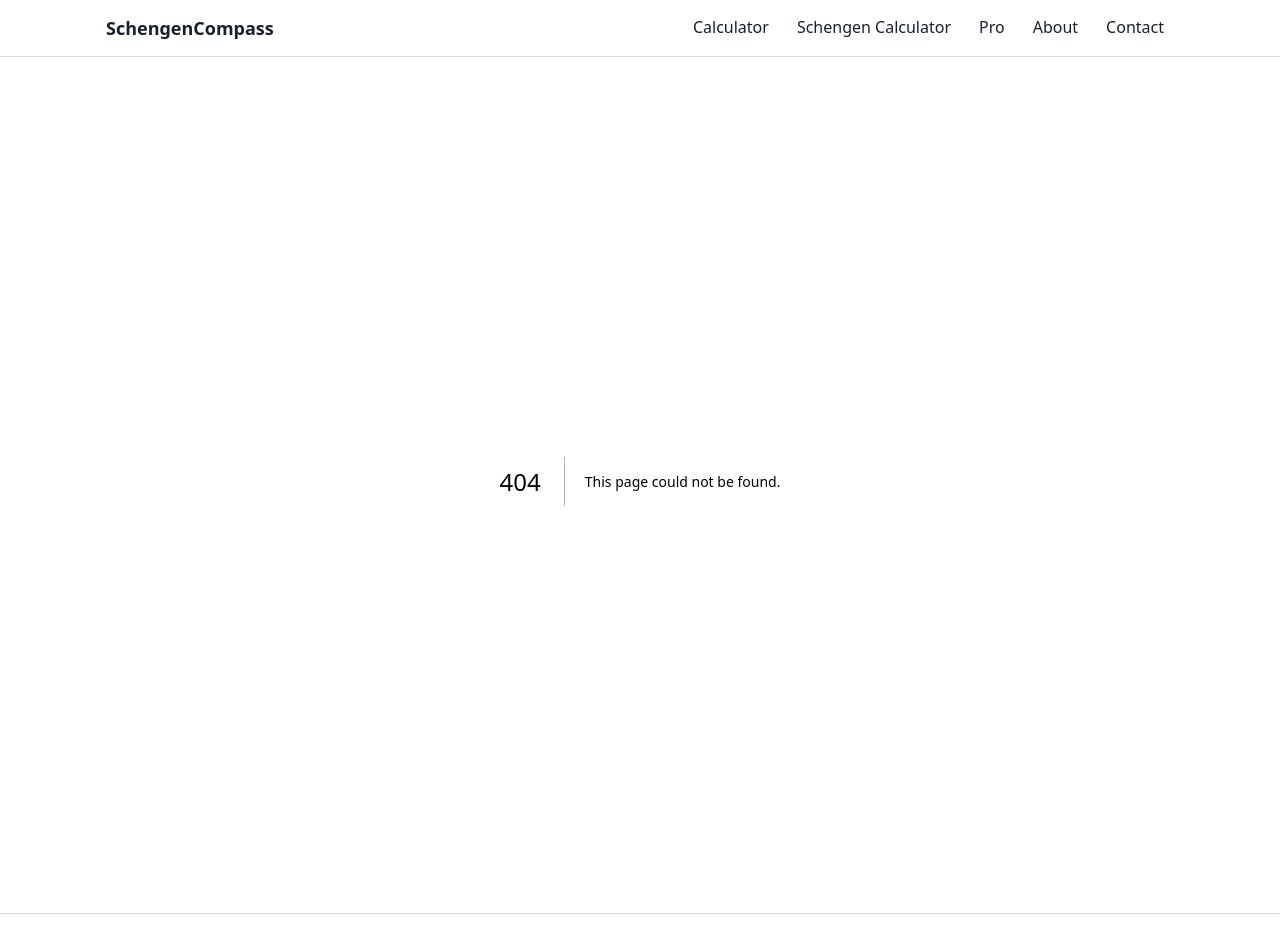
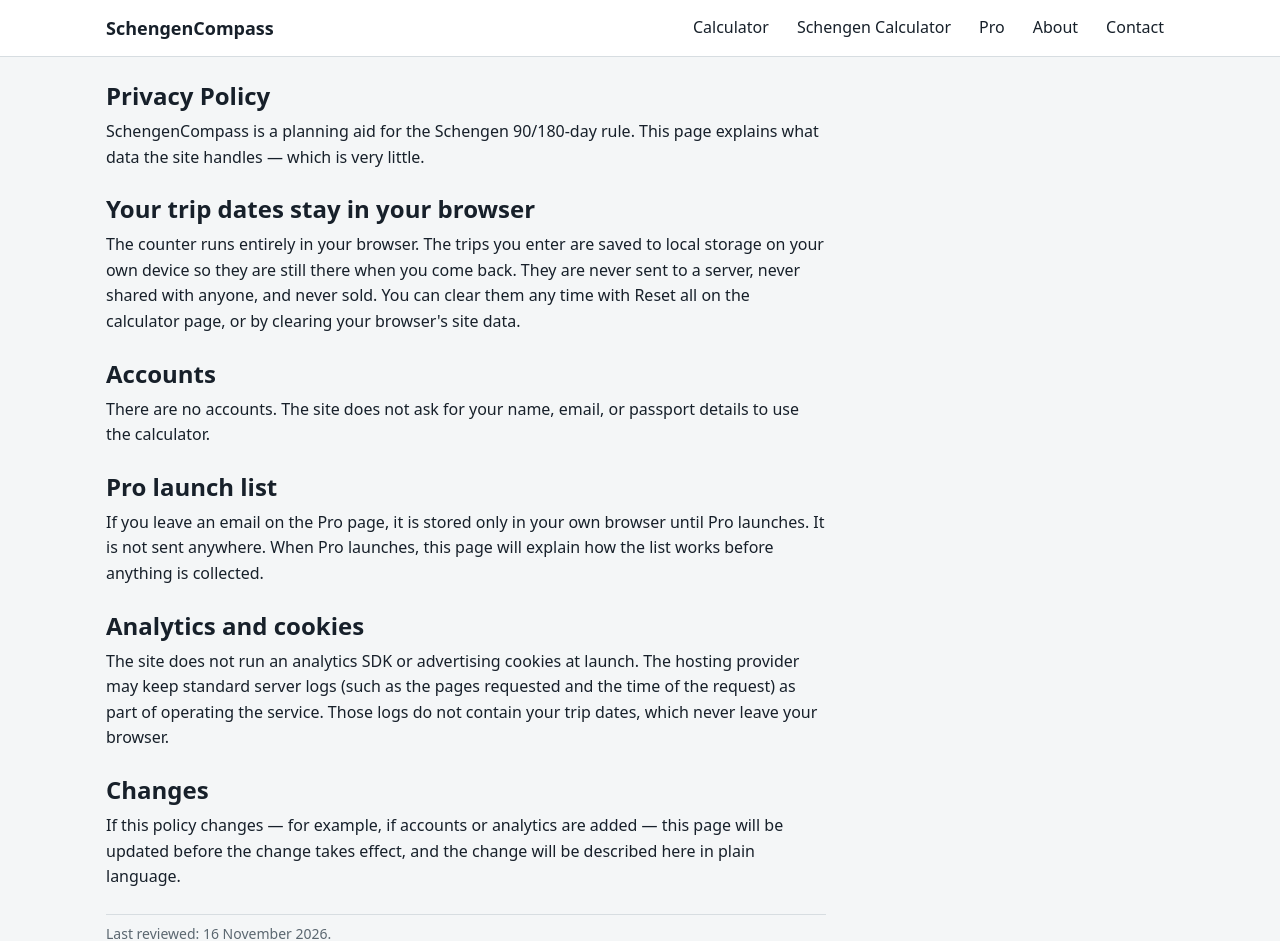
Before and after one commit to Ch-israr/schengencompass, a Next.js app: page /privacy in a window 1280 px wide. Before the commit this address had no page. Shown: the top 941 px of the page. Built offline with nearby package versions, Linux system fonts and the light colour scheme.

Commit message:
Phase 1: add app/privacy/page.tsx

```diff
--- /dev/null
+++ b/app/privacy/page.tsx
@@ -0,0 +1,56 @@
+import type { Metadata } from "next";
+
+export const metadata: Metadata = {
+  title: "Privacy Policy",
+  description:
+    "SchengenCompass privacy policy: your trip dates stay in your browser and are never sent to a server.",
+  alternates: { canonical: "https://schengencompass.com/privacy/" },
+};
+
+export default function PrivacyPage() {
+  return (
+    <article className="prose">
+      <h1>Privacy Policy</h1>
+      <p>
+        SchengenCompass is a planning aid for the Schengen 90/180-day rule.
+        This page explains what data the site handles — which is very little.
+      </p>
+      <h2>Your trip dates stay in your browser</h2>
+      <p>
+        The counter runs entirely in your browser. The trips you enter are
+        saved to local storage on your own device so they are still there when
+        you come back. They are never sent to a server, never shared with
+        anyone, and never sold. You can clear them any time with Reset all on
+        the calculator page, or by clearing your browser&apos;s site data.
+      </p>
+      <h2>Accounts</h2>
+      <p>
+        There are no accounts. The site does not ask for your name, email, or
+        passport details to use the calculator.
+      </p>
+      <h2>Pro launch list</h2>
+      <p>
+        If you leave an email on the Pro page, it is stored only in your own
+        browser until Pro launches. It is not sent anywhere. When Pro launches,
+        this page will explain how the list works before anything is collected.
+      </p>
+      <h2>Analytics and cookies</h2>
+      <p>
+        The site does not run an analytics SDK or advertising cookies at
+        launch. The hosting provider may keep standard server logs (such as
+        the pages requested and the time of the request) as part of operating
+        the service. Those logs do not contain your trip dates, which never
+        leave your browser.
+      </p>
+      <h2>Changes</h2>
+      <p>
+        If this policy changes — for example, if accounts or analytics are
+        added — this page will be updated before the change takes effect, and
+        the change will be described here in plain language.
+      </p>
+      <p className="disclaimer">
+        Last reviewed: 16 November 2026.
+      </p>
+    </article>
+  );
+}
```
